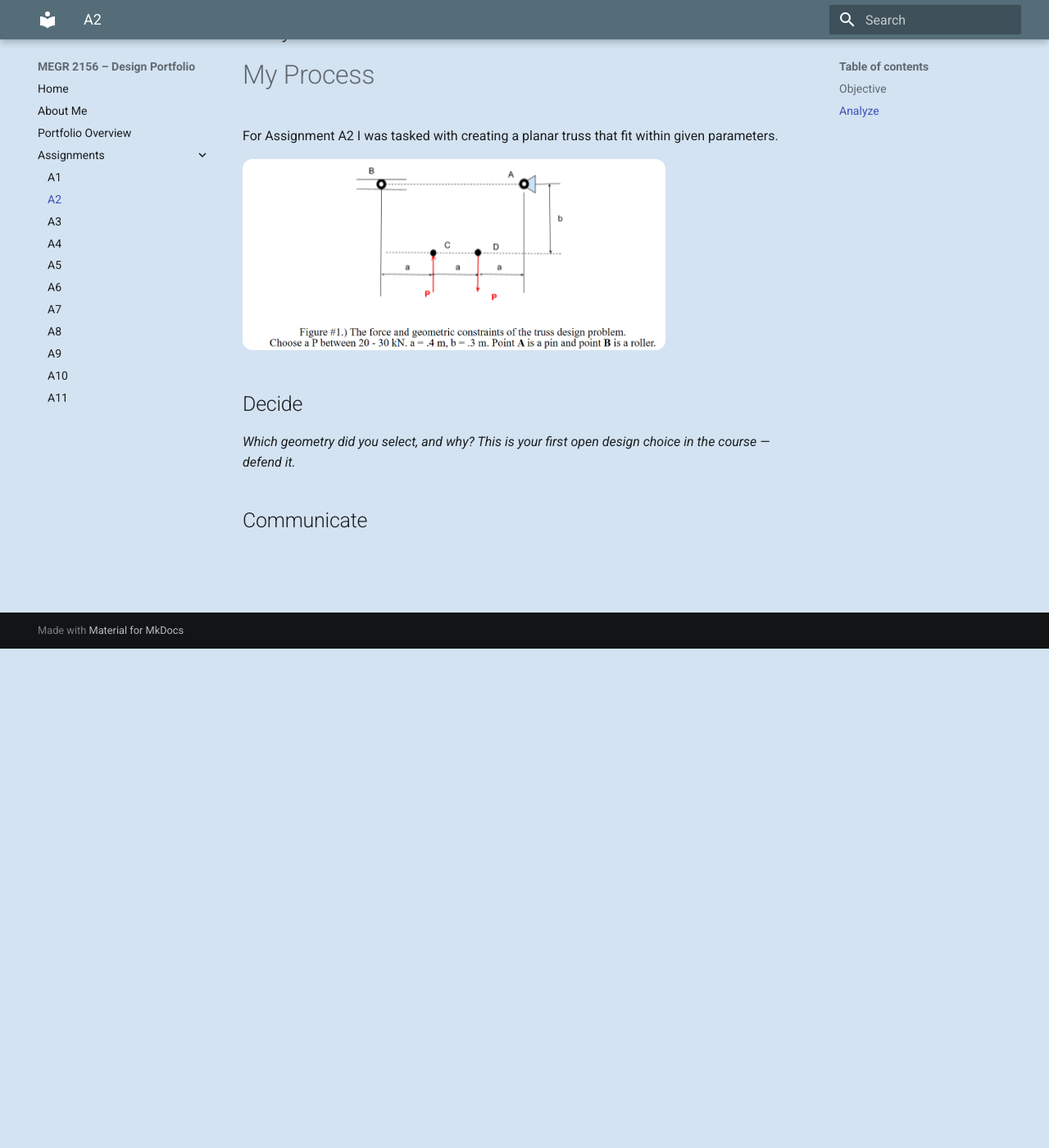
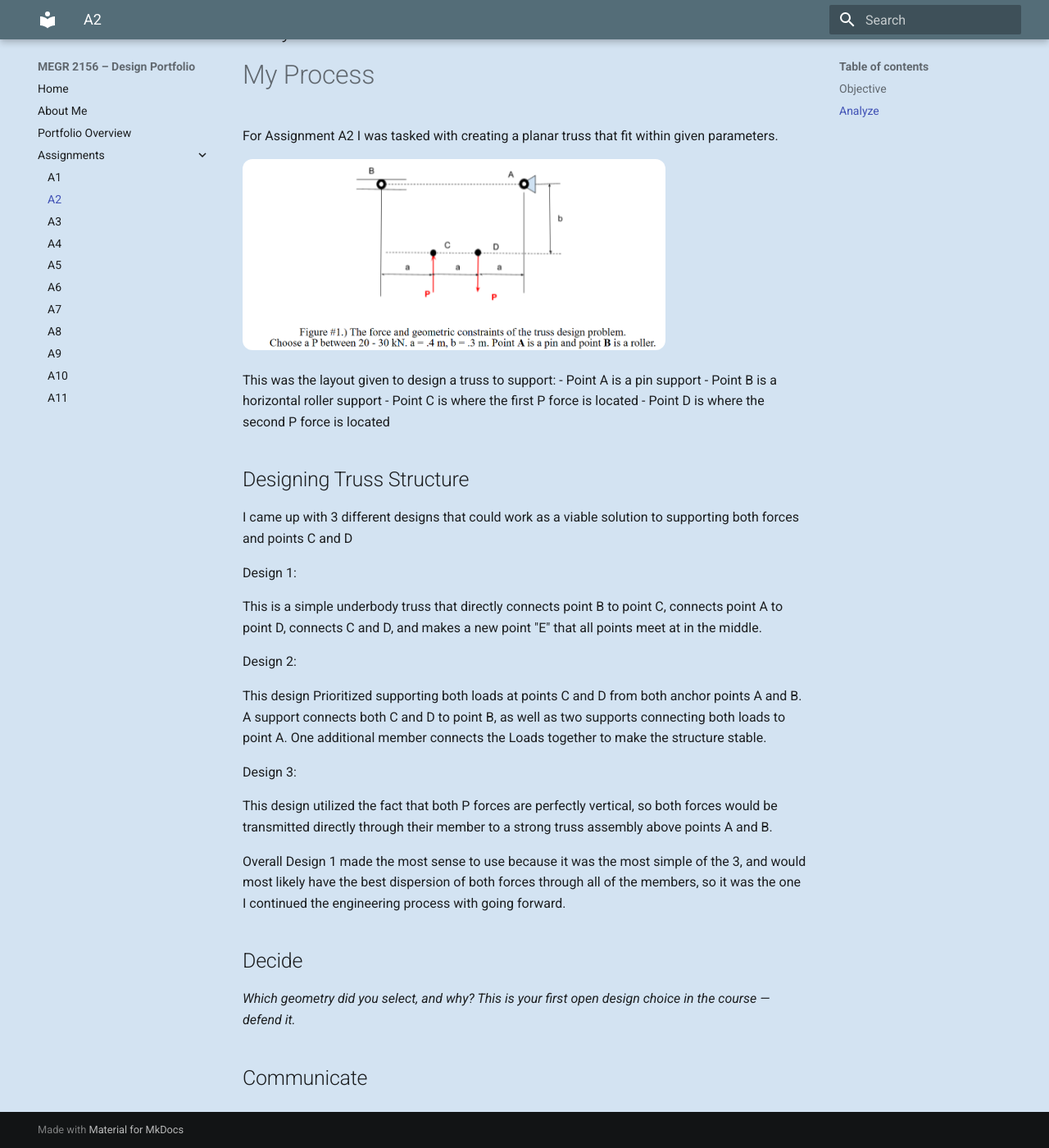
Before and after one commit to Noah-DiMenna/megr2156-portfolio, an MkDocs documentation site: the page built from docs/assignments/A02/index.md, in a window 1280 px wide and 1400 px high, scrolled down 609 px. Shown: the whole window at 82% size. Built offline with MkDocs 1.6.1 and Material for MkDocs 9.7.7, drawn with Linux system fonts in a browser that asks for light colours.

Commit message:
Add detailed design options for truss structure
Expanded the design section with three different truss designs and their justifications.

```diff
--- a/docs/assignments/A02/index.md
+++ b/docs/assignments/A02/index.md
@@ -28,6 +28,41 @@ For Assignment A2 I was tasked with creating a planar truss that fit within give
 
 <img src="Given-Layout.jpg" style="border-radius: 12px; width: 75%;">
 
+This was the layout given to design a truss to support:
+- Point A is a pin support
+- Point B is a horizontal roller support
+- Point C  is where the first P force is located
+- Point D is where the second P force is located
+
+## Designing Truss Structure
+
+I came up with 3 different designs that could work as a viable solution to supporting both forces and points C and D
+
+Design 1:
+
+This is a simple underbody truss that directly connects point B to point C, connects point A to point D, connects C and D, and makes a new point "E" that all points meet at in the middle.
+
+Design 2:
+
+This design Prioritized supporting both loads at points C and D from both anchor points A and B. A support connects both C and D to point B, as well as two supports connecting both loads to point A. One additional member connects the Loads together to make the structure stable.
+
+Design 3:
+
+This design utilized the fact that both P forces are perfectly vertical, so both forces would be transmitted directly through their member to a strong truss assembly above points A and B.
+
+Overall Design 1 made the most sense to use because it was the most simple of the 3, and would most likely have the best dispersion of both forces through all of the members, so it was the one I continued the engineering process with going forward.
+
+
+
+
+
+
+
+
+
+
+
+
 ## Decide
 _Which geometry did you select, and why? This is your first open design choice in the course — defend it._
 
```
